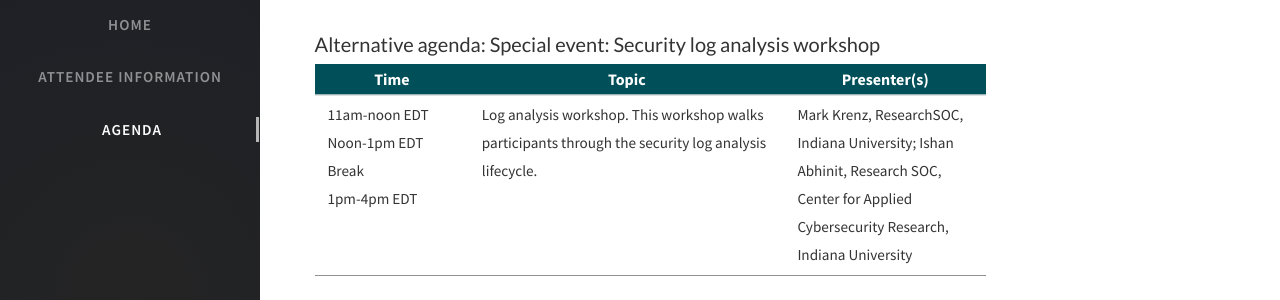
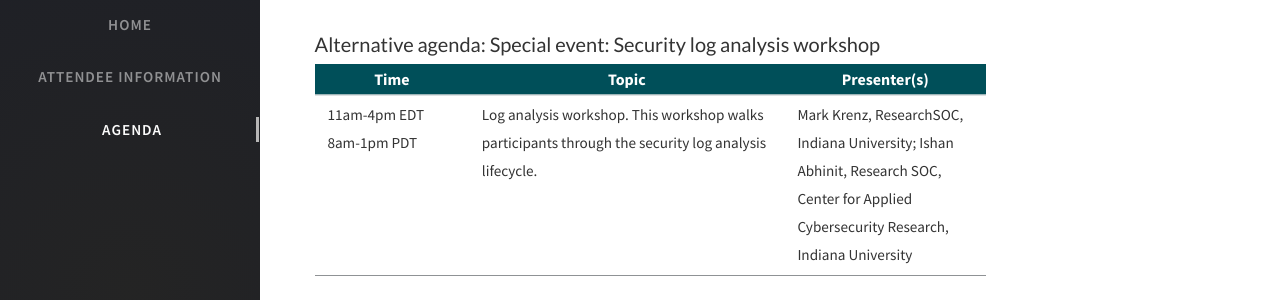
Before and after one commit to cics-workshop/cics-workshop.github.io, a Jekyll site: the page built from agenda.html, in a window 1280 px wide and 900 px high, scrolled down 1131 px. Shown: the part 155-455 px from the top of the window. Built offline with Jekyll 4.4.1, drawn with Linux system fonts in a browser that asks for light colours; nearby versions of some CDN libraries; comment, search, counter and statistics services are not loaded.

Commit message:
updating agenda

```diff
--- a/agenda.html
+++ b/agenda.html
@@ -88,9 +88,8 @@ permalink: /agenda/
     </thead>
     <tbody>
     <tr style="background-color: #fff">
-        <td>11am-noon EDT <br/>
-            Noon-1pm EDT Break<br/>
-            1pm-4pm EDT<br/>
+        <td>11am-4pm EDT <br/>
+            8am-1pm PDT
         </td>
         <td>Log analysis workshop. This workshop walks participants through the security log analysis lifecycle.</td>
         <td>Mark Krenz, ResearchSOC, Indiana University; Ishan Abhinit, Research SOC, Center for Applied Cybersecurity Research, Indiana University</td>
```
